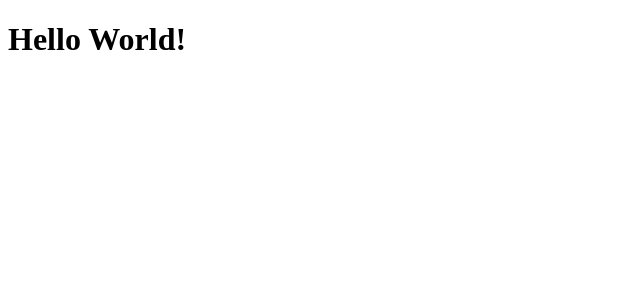
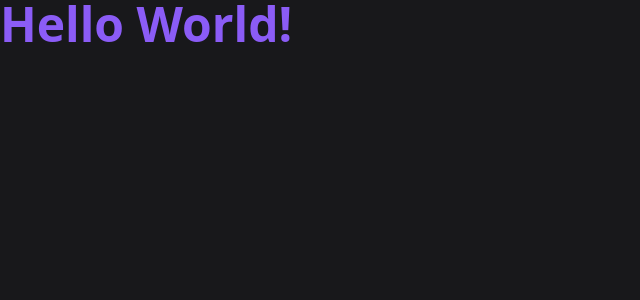
Before and after one commit to ashley-nascimento/event-platform, a React (Vite) app: page / in a window 1280 px wide. Shown: the top 300 px of the page, without its empty margins (0-640 px from the left). Built offline with nearby package versions, Linux system fonts and the light colour scheme.

Commit message:
adding project

```diff
--- a/src/App.tsx
+++ b/src/App.tsx
@@ -1,7 +1,7 @@
 function App() {
 
   return (
-    <h1>Hello World!</h1>
+    <h1 className="text-5xl font-bold text-violet-500">Hello World!</h1>
   )
 }
 
--- a/src/main.tsx
+++ b/src/main.tsx
@@ -1,6 +1,8 @@
 import React from 'react'
 import ReactDOM from 'react-dom/client'
 import App from './App'
+
+import './styles/global.css'
 
 ReactDOM.createRoot(document.getElementById('root')!).render(
   <React.StrictMode>
--- a/src/styles/global.css
+++ b/src/styles/global.css
@@ -1,3 +1,7 @@
 @tailwind base;
 @tailwind components;
 @tailwind utilities;
+
+body{
+    @apply bg-zinc-900 text-zinc-100;
+}
```
Also changed, not shown: 1 other file (tests, documents, lock files or other folders).
